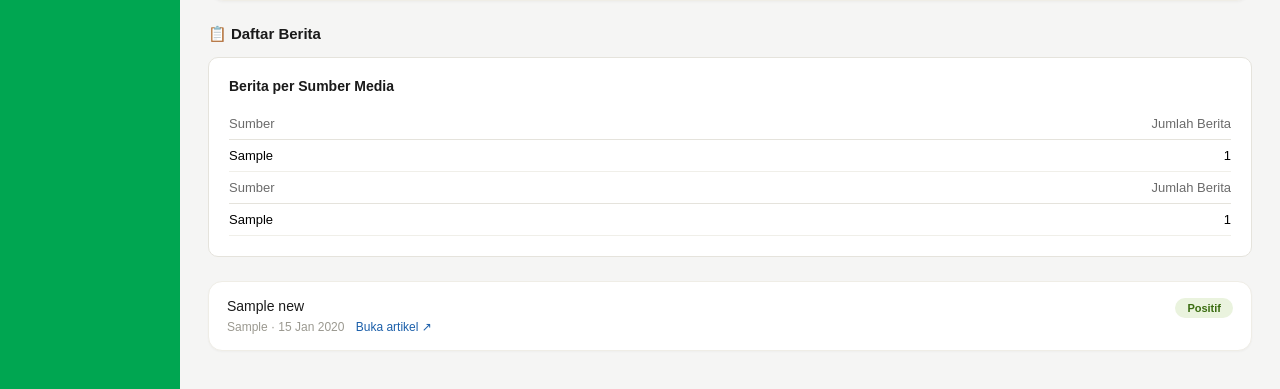
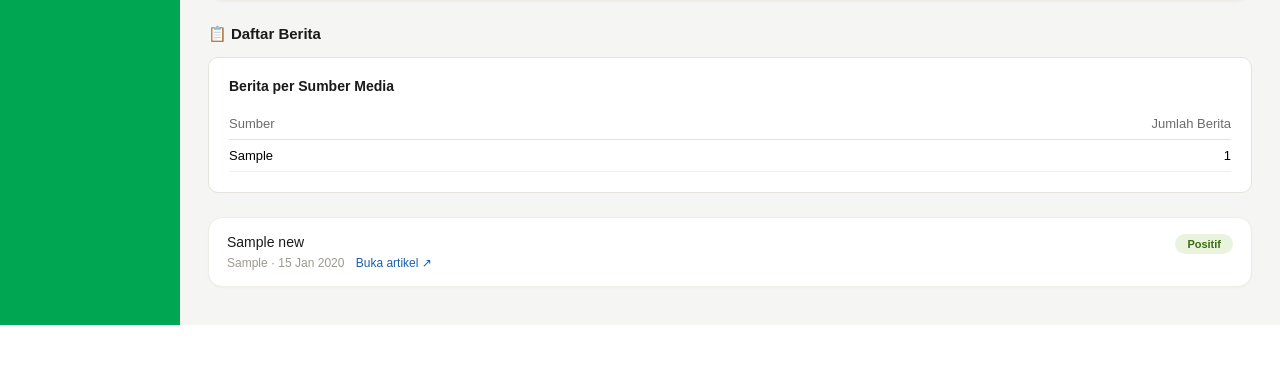
Before and after one commit to Pandora91105/bpjs-pamekasan-news-monitor, a Django app: page /analisis/ in a window 1280 px wide. Shown: the part 578-967 px from the top of the page. After the commit the page ends 903 px from the top, so only its background shows below. Run offline with Django 5.2, Linux system fonts and the light colour scheme; a user stored in the database is signed in; tables that the repository leaves empty hold one stand-in row (values such as "Sample post").

Commit message:
update analisis

```diff
--- a/templates/analisis.html
+++ b/templates/analisis.html
@@ -223,22 +223,6 @@
                             {% endfor %}
                         </tbody>
                     </table>
-                    <table style="width: 100%; border-collapse: collapse; font-size: 13px;">
-                        <thead>
-                            <tr style="border-bottom: 1px solid #E5E3DC;">
-                                <th style="text-align: left; padding: 8px 0; color: #6B6B6B; font-weight: 500;">Sumber</th>
-                                <th style="text-align: right; padding: 8px 0; color: #6B6B6B; font-weight: 500;">Jumlah Berita</th>
-                            </tr>
-                        </thead>
-                        <tbody>
-                            {% for item in sumber_stats %}
-                            <tr style="border-bottom: 1px solid #F0EFE9;">
-                                <td style="padding: 8px 0;">{{ item.source }}</td>
-                                <td style="text-align: right; padding: 8px 0; font-weight: 500;">{{ item.jumlah }}</td>
-                            </tr>
-                            {% endfor %}
-                        </tbody>
-                    </table>
 
                     {% if sumber_stats.has_other_pages %}
                     <div style="display: flex; justify-content: center; align-items: center; gap: 10px; margin-top: 14px;">
```
